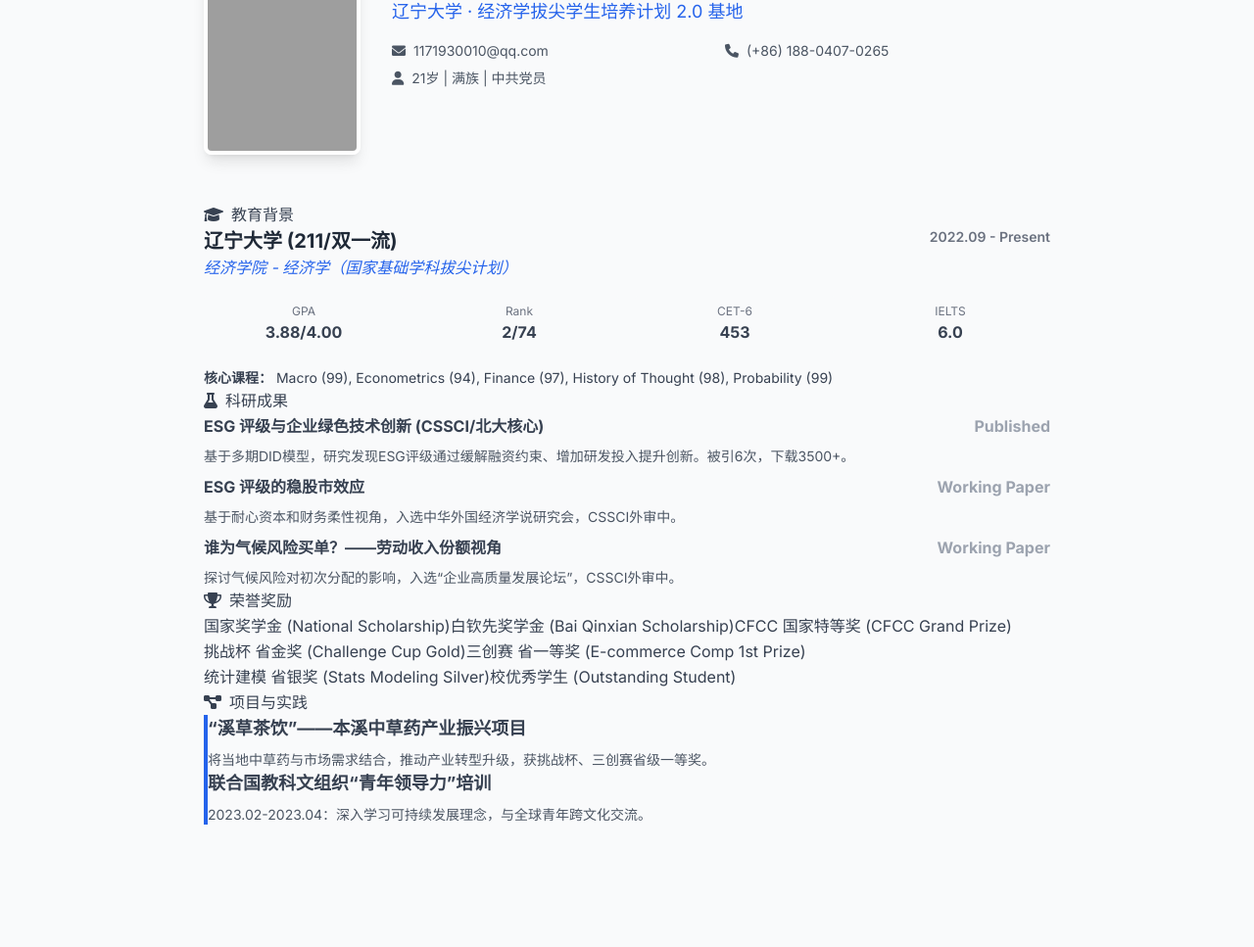
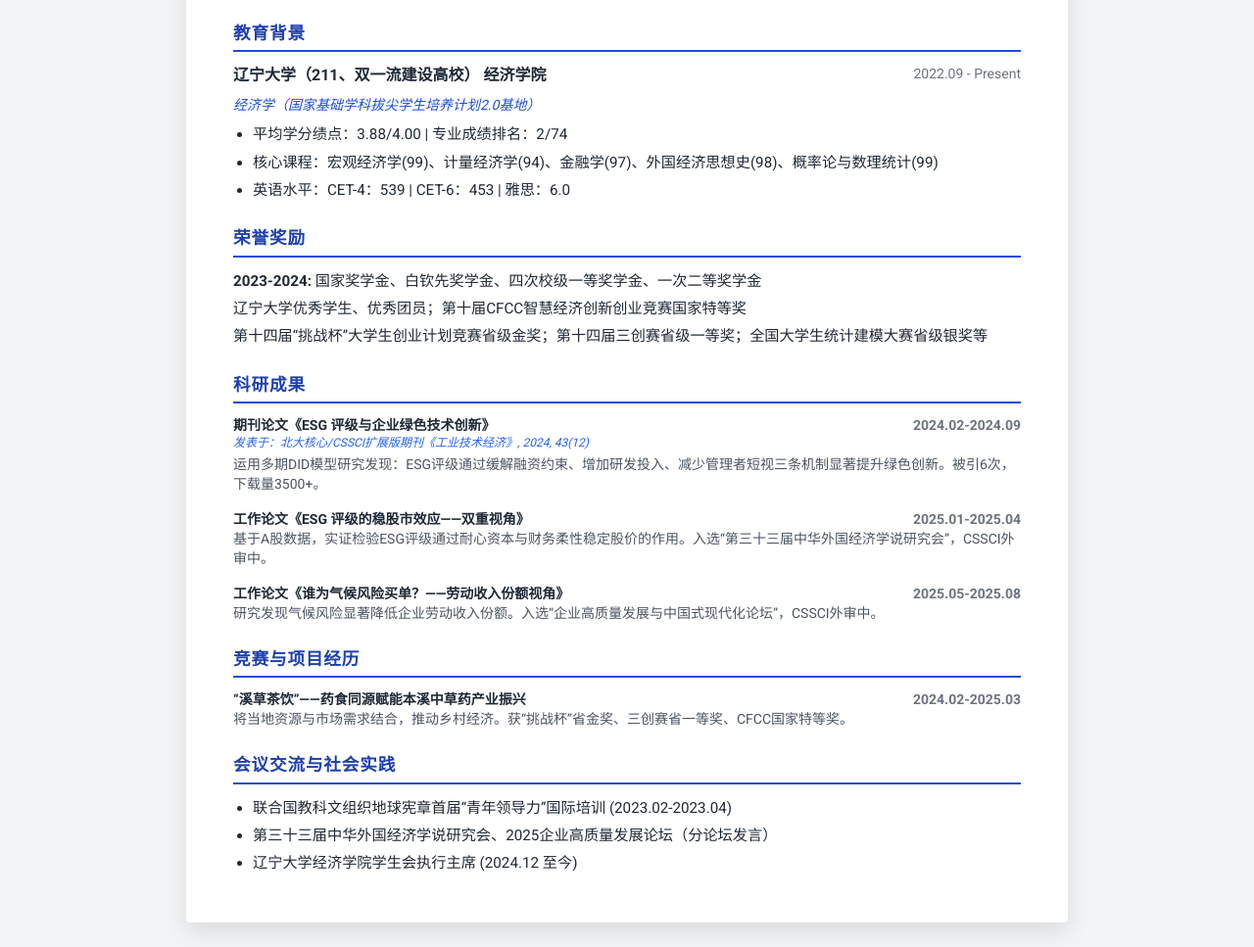
Before and after one commit to 1171930010-ai/1171930010-ai.github.io, a plain HTML site: page index.html in a window 1280 px wide. Shown: the part 159-1126 px from the top of the page at 98% size. Drawn offline with nearby package versions, Linux system fonts and the light colour scheme; grey boxes are pictures that could not be loaded.

Commit message:
Update index.html

```diff
--- a/index.html
+++ b/index.html
@@ -3,204 +3,187 @@
 <head>
     <meta charset="UTF-8">
     <meta name="viewport" content="width=device-width, initial-scale=1.0">
-    <title>刘航闻 | Hangwen Liu - Personal Resume</title>
+    <title>刘航闻 Hangwen Liu - Resume</title>
     <script src="https://cdn.tailwindcss.com"></script>
     <link rel="stylesheet" href="https://cdnjs.cloudflare.com/ajax/libs/font-awesome/6.0.0/css/all.min.css">
     <style>
-        @import url('https://fonts.googleapis.com/css2?family=Inter:wght@300;400;600;700&display=swap');
-        body { font-family: 'Inter', -apple-system, BlinkMacSystemFont, "Segoe UI", Roboto, sans-serif; }
-        .lang-en { display: none; }
-        .section-title { @apply text-2xl font-bold border-b-2 border-blue-600 pb-2 mb-6 mt-10 text-gray-800; }
-        .card { @apply bg-white p-6 rounded-lg shadow-sm border border-gray-100 hover:shadow-md transition-shadow mb-4; }
-        .tag { @apply inline-block px-3 py-1 text-xs font-semibold rounded-full bg-blue-100 text-blue-700 mr-2 mb-2; }
+        @import url('https://fonts.googleapis.com/css2?family=Noto+Sans+SC:wght@300;400;700&family=Roboto:wght@300;400;700&display=swap');
+        body { font-family: 'Roboto', 'Noto Sans SC', sans-serif; background-color: #f3f4f6; color: #1f2937; }
+        .resume-container { max-width: 900px; margin: 2rem auto; background: white; padding: 3rem; box-shadow: 0 10px 25px rgba(0,0,0,0.1); border-radius: 4px; }
+        .section-header { border-bottom: 2px solid #1d4ed8; margin-top: 1.5rem; margin-bottom: 0.75rem; padding-bottom: 0.25rem; color: #1e40af; font-weight: 700; font-size: 1.1rem; text-transform: uppercase; letter-spacing: 0.05em; }
+        .content-item { margin-bottom: 1rem; }
+        .date-text { color: #6b7280; font-size: 0.875rem; white-space: nowrap; }
+        .lang-switch { position: fixed; top: 20px; right: 20px; z-index: 100; }
+        .en-content { display: none; }
+        p, li { line-height: 1.6; font-size: 0.95rem; }
+        .grid-info div { border-right: 1px solid #e5e7eb; padding: 0 10px; }
+        .grid-info div:last-child { border-right: none; }
     </style>
 </head>
-<body class="bg-gray-50 text-gray-700 leading-relaxed">
+<body>
 
-    <nav class="sticky top-0 z-50 bg-white/80 backdrop-blur-md border-b border-gray-200">
-        <div class="max-w-4xl mx-auto px-4 py-3 flex justify-between items-center">
-            <span class="font-bold text-xl text-blue-600">Resume</span>
-            <button onclick="toggleLang()" class="bg-blue-600 hover:bg-blue-700 text-white px-4 py-2 rounded-lg text-sm font-medium transition-colors">
-                <i class="fas fa-language mr-2"></i><span id="langBtnText">Switch to English</span>
+    <div class="lang-switch">
+        <button onclick="toggleLang()" class="bg-blue-800 text-white px-5 py-2 rounded-full shadow-lg hover:bg-blue-700 transition">
+            <i class="fas fa-language mr-2"></i><span id="btnText">English Version</span>
         </button>
     </div>
-    </nav>
 
-    <main class="max-w-4xl mx-auto px-4 py-12">
-        <section class="flex flex-col md:flex-row gap-8 items-center md:items-start mb-12">
-            <img src="https://api.dujin.org/bing/1920x1080/m.php" alt="Profile" class="w-40 h-52 object-cover rounded-lg shadow-lg border-4 border-white"> <div class="flex-1 text-center md:text-left">
-                <h1 class="text-4xl font-extrabold text-gray-900 mb-2">
-                    <span class="lang-zh">刘航闻</span>
-                    <span class="lang-en">Hangwen Liu</span>
+    <div class="resume-container">
+        <header class="text-center mb-8">
+            <h1 class="text-3xl font-bold mb-3">
+                <span class="zh-content">刘航闻</span>
+                <span class="en-content">Hangwen Liu</span>
             </h1>
-                <p class="text-lg text-blue-600 font-medium mb-4">
-                    <span class="lang-zh">辽宁大学 · 经济学拔尖学生培养计划 2.0 基地</span>
-                    <span class="lang-en">Liaoning University · Top Economics Undergraduate Program 2.0</span>
+            <div class="flex justify-center flex-wrap gap-4 text-sm grid-info">
+                <div><i class="fas fa-envelope mr-1"></i> 1171930010@qq.com</div>
+                <div><i class="fas fa-phone mr-1"></i> (+86)188-0407-0265</div>
+                <div>
+                    <span class="zh-content">21 岁 | 男 | 满族 | 中共党员</span>
+                    <span class="en-content">21 Years Old | Male | Manchu | CPC Member</span>
+                </div>
+            </div>
+        </header>
+
+        <section>
+            <div class="section-header">
+                <span class="zh-content">教育背景</span>
+                <span class="en-content">Education Background</span>
+            </div>
+            <div class="flex justify-between items-start mb-2">
+                <div class="font-bold">
+                    <span class="zh-content">辽宁大学（211、双一流建设高校） 经济学院</span>
+                    <span class="en-content">Liaoning University (211 Project) School of Economics</span>
+                </div>
+                <div class="date-text">2022.09 - Present</div>
+            </div>
+            <p class="italic text-blue-700 text-sm mb-2">
+                <span class="zh-content">经济学（国家基础学科拔尖学生培养计划2.0基地）</span>
+                <span class="en-content">Economics (National Top-notch Undergraduate Foundation Program 2.0)</span>
             </p>
-                <div class="grid grid-cols-1 md:grid-cols-2 gap-2 text-sm text-gray-600">
-                    <div><i class="fas fa-envelope mr-2"></i>1171930010@qq.com</div>
-                    <div><i class="fas fa-phone mr-2"></i>(+86) 188-0407-0265</div>
-                    <div class="lang-zh"><i class="fas fa-user mr-2"></i>21岁 | 满族 | 中共党员</div>
-                    <div class="lang-en"><i class="fas fa-user mr-2"></i>21 Years Old | Manchu | CPC Member</div>
+            <ul class="list-disc ml-5 text-sm space-y-1">
+                <li>
+                    <span class="zh-content">平均学分绩点：3.88/4.00 | 专业成绩排名：2/74</span>
+                    <span class="en-content">GPA: 3.88/4.00 | Ranking: 2/74</span>
+                </li>
+                <li>
+                    <span class="zh-content">核心课程：宏观经济学(99)、计量经济学(94)、金融学(97)、外国经济思想史(98)、概率论与数理统计(99)</span>
+                    <span class="en-content">Core Courses: Macroeconomics (99), Econometrics (94), Finance (97), History of Foreign Economic Thought (98), Probability & Statistics (99)</span>
+                </li>
+                <li>
+                    <span class="zh-content">英语水平：CET-4：539 | CET-6：453 | 雅思：6.0</span>
+                    <span class="en-content">English: CET-4: 539 | CET-6: 453 | IELTS: 6.0</span>
+                </li>
+            </ul>
+        </section>
+
+        <section>
+            <div class="section-header">
+                <span class="zh-content">荣誉奖励</span>
+                <span class="en-content">Honors & Awards</span>
             </div>
+            <div class="text-sm space-y-1">
+                <p><strong>2023-2024:</strong> 国家奖学金、白钦先奖学金、四次校级一等奖学金、一次二等奖学金</p>
+                <p><span class="zh-content">辽宁大学优秀学生、优秀团员；第十届CFCC智慧经济创新创业竞赛国家特等奖</span><span class="en-content">Outstanding Student & League Member; 10th CFCC Smart Economy Innovation Comp. Grand Prize (National)</span></p>
+                <p><span class="zh-content">第十四届“挑战杯”大学生创业计划竞赛省级金奖；第十四届三创赛省级一等奖；全国大学生统计建模大赛省级银奖等</span><span class="en-content">14th "Challenge Cup" Provincial Gold; 14th E-commerce "Innovation, Creativity & Entrepreneurship" Provincial 1st; National Statistics Modeling Provincial Silver</span></p>
             </div>
         </section>
 
         <section>
-            <h2 class="section-title">
-                <span class="lang-zh"><i class="fas fa-graduation-cap mr-2"></i>教育背景</span>
-                <span class="lang-en"><i class="fas fa-graduation-cap mr-2"></i>Education</span>
-            </h2>
-            <div class="card">
-                <div class="flex justify-between items-start mb-4">
-                    <div>
-                        <h3 class="text-xl font-bold text-gray-800">
-                            <span class="lang-zh">辽宁大学 (211/双一流)</span>
-                            <span class="lang-en">Liaoning University (211 Project)</span>
-                        </h3>
-                        <p class="text-blue-600 italic">
-                            <span class="lang-zh">经济学院 - 经济学（国家基础学科拔尖计划）</span>
-                            <span class="lang-en">School of Economics - Economics (National Top-notch Base)</span>
+            <div class="section-header">
+                <span class="zh-content">科研成果</span>
+                <span class="en-content">Research Achievements</span>
+            </div>
+            <div class="content-item">
+                <div class="flex justify-between font-bold text-sm">
+                    <span><span class="zh-content">期刊论文《ESG 评级与企业绿色技术创新》</span><span class="en-content">Paper: ESG Ratings and Corporate Green Innovation</span></span>
+                    <span class="date-text">2024.02-2024.09</span>
+                </div>
+                <p class="text-xs text-blue-600 mb-1 italic">
+                    <span class="zh-content">发表于：北大核心/CSSCI扩展版期刊《工业技术经济》, 2024, 43(12)</span>
+                    <span class="en-content">Published: "Industrial Technological Economics" (CSSCI/PKU Core)</span>
+                </p>
+                <p class="text-sm text-gray-600">
+                    <span class="zh-content">运用多期DID模型研究发现：ESG评级通过缓解融资约束、增加研发投入、减少管理者短视三条机制显著提升绿色创新。被引6次，下载量3500+。</span>
+                    <span class="en-content">Using multi-period DID model: ESG ratings significantly enhance green innovation via easing financing constraints and increasing R&D. Cited 6 times, 3500+ downloads.</span>
                 </p>
             </div>
-                    <span class="text-sm font-semibold text-gray-500">2022.09 - Present</span>
+            <div class="content-item">
+                <div class="flex justify-between font-bold text-sm">
+                    <span><span class="zh-content">工作论文《ESG 评级的稳股市效应——双重视角》</span><span class="en-content">Working Paper: Stock Market Stabilization of ESG Ratings</span></span>
+                    <span class="date-text">2025.01-2025.04</span>
                 </div>
-                <div class="grid grid-cols-2 md:grid-cols-4 gap-4 mb-4">
-                    <div class="bg-gray-50 p-2 rounded text-center">
-                        <p class="text-xs text-gray-500">GPA</p>
-                        <p class="font-bold">3.88/4.00</p>
+                <p class="text-sm text-gray-600">
+                    <span class="zh-content">基于A股数据，实证检验ESG评级通过耐心资本与财务柔性稳定股价的作用。入选“第三十三届中华外国经济学说研究会”，CSSCI外审中。</span>
+                    <span class="en-content">Examined stabilization via patient capital and financial flexibility. Selected for 33rd National Conference; under review at CSSCI.</span>
+                </p>
             </div>
-                    <div class="bg-gray-50 p-2 rounded text-center">
-                        <p class="text-xs text-gray-500">Rank</p>
-                        <p class="font-bold">2/74</p>
+            <div class="content-item">
+                <div class="flex justify-between font-bold text-sm">
+                    <span><span class="zh-content">工作论文《谁为气候风险买单？——劳动收入份额视角》</span><span class="en-content">Working Paper: Who Pays for Climate Risk? Labor Income Share</span></span>
+                    <span class="date-text">2025.05-2025.08</span>
                 </div>
-                    <div class="bg-gray-50 p-2 rounded text-center">
-                        <p class="text-xs text-gray-500">CET-6</p>
-                        <p class="font-bold">453</p>
-                    </div>
-                    <div class="bg-gray-50 p-2 rounded text-center">
-                        <p class="text-xs text-gray-500">IELTS</p>
-                        <p class="font-bold">6.0</p>
-                    </div>
-                </div>
-                <p class="text-sm">
-                    <strong><span class="lang-zh">核心课程：</span><span class="lang-en">Core Courses:</span></strong>
-                    Macro (99), Econometrics (94), Finance (97), History of Thought (98), Probability (99)
+                <p class="text-sm text-gray-600">
+                    <span class="zh-content">研究发现气候风险显著降低企业劳动收入份额。入选“企业高质量发展与中国式现代化论坛”，CSSCI外审中。</span>
+                    <span class="en-content">Analyzed climate risk's impact on labor income share. Selected for "High-quality Development Forum"; under review at CSSCI.</span>
                 </p>
             </div>
         </section>
 
         <section>
-            <h2 class="section-title">
-                <span class="lang-zh"><i class="fas fa-flask mr-2"></i>科研成果</span>
-                <span class="lang-en"><i class="fas fa-flask mr-2"></i>Research</span>
-            </h2>
-
-            <div class="card">
-                <div class="flex justify-between font-bold mb-2">
-                    <span class="lang-zh">ESG 评级与企业绿色技术创新 (CSSCI/北大核心)</span>
-                    <span class="lang-en">ESG Ratings and Corporate Green Innovation (CSSCI)</span>
-                    <span class="text-gray-400">Published</span>
+            <div class="section-header">
+                <span class="zh-content">竞赛与项目经历</span>
+                <span class="en-content">Competitions & Projects</span>
             </div>
-                <p class="text-sm text-gray-600 mb-2">
-                    <span class="lang-zh">基于多期DID模型，研究发现ESG评级通过缓解融资约束、增加研发投入提升创新。被引6次，下载3500+。</span>
-                    <span class="lang-en">Using multi-period DID, found ESG ratings enhance innovation by easing financing constraints. Cited 6, Downloads 3500+.</span>
-                </p>
-            </div>
-
-            <div class="card">
-                <div class="flex justify-between font-bold mb-2">
-                    <span class="lang-zh">ESG 评级的稳股市效应</span>
-                    <span class="lang-en">Stock Market Stabilization Effect of ESG</span>
-                    <span class="text-gray-400">Working Paper</span>
-                </div>
-                <p class="text-sm text-gray-600 mb-2">
-                    <span class="lang-zh">基于耐心资本和财务柔性视角，入选中华外国经济学说研究会，CSSCI外审中。</span>
-                    <span class="lang-en">Focused on patient capital. Selected for National Academic Conference, under review at CSSCI journal.</span>
-                </p>
-            </div>
-
-            <div class="card">
-                <div class="flex justify-between font-bold mb-2">
-                    <span class="lang-zh">谁为气候风险买单？——劳动收入份额视角</span>
-                    <span class="lang-en">Who Pays for Climate Risk? - Labor Income Share</span>
-                    <span class="text-gray-400">Working Paper</span>
+            <div class="content-item">
+                <div class="flex justify-between font-bold text-sm">
+                    <span><span class="zh-content">“溪草茶饮”——药食同源赋能本溪中草药产业振兴</span><span class="en-content">"Xicao Tea" - Revitalizing Benxi Herbal Industry</span></span>
+                    <span class="date-text">2024.02-2025.03</span>
                 </div>
                 <p class="text-sm text-gray-600">
-                    <span class="lang-zh">探讨气候风险对初次分配的影响，入选“企业高质量发展论坛”，CSSCI外审中。</span>
-                    <span class="lang-en">Investigated climate impact on labor share. Selected for "High-quality Development Forum".</span>
+                    <span class="zh-content">将当地资源与市场需求结合，推动乡村经济。获“挑战杯”省金奖、三创赛省一等奖、CFCC国家特等奖。</span>
+                    <span class="en-content">Promoted rural economy by branding local herbs. Won Challenge Cup Gold and CFCC National Grand Prize.</span>
                 </p>
             </div>
         </section>
 
         <section>
-            <h2 class="section-title">
-                <span class="lang-zh"><i class="fas fa-trophy mr-2"></i>荣誉奖励</span>
-                <span class="lang-en"><i class="fas fa-trophy mr-2"></i>Honors & Awards</span>
-            </h2>
-            <div class="flex flex-wrap">
-                <span class="tag">国家奖学金 (National Scholarship)</span>
-                <span class="tag">白钦先奖学金 (Bai Qinxian Scholarship)</span>
-                <span class="tag">CFCC 国家特等奖 (CFCC Grand Prize)</span>
-                <span class="tag">挑战杯 省金奖 (Challenge Cup Gold)</span>
-                <span class="tag">三创赛 省一等奖 (E-commerce Comp 1st Prize)</span>
-                <span class="tag">统计建模 省银奖 (Stats Modeling Silver)</span>
-                <span class="tag">校优秀学生 (Outstanding Student)</span>
+            <div class="section-header">
+                <span class="zh-content">会议交流与社会实践</span>
+                <span class="en-content">Conferences & Practice</span>
             </div>
+            <ul class="list-disc ml-5 text-sm space-y-1">
+                <li>
+                    <span class="zh-content">联合国教科文组织地球宪章首届“青年领导力”国际培训 (2023.02-2023.04)</span>
+                    <span class="en-content">UNESCO Earth Charter 1st "Youth Leadership" Training (2023.02-2023.04)</span>
+                </li>
+                <li>
+                    <span class="zh-content">第三十三届中华外国经济学说研究会、2025企业高质量发展论坛（分论坛发言）</span>
+                    <span class="en-content">33rd National Conference of Foreign Economic Thought; 2025 High-quality Development Forum (Speaker)</span>
+                </li>
+                <li>
+                    <span class="zh-content">辽宁大学经济学院学生会执行主席 (2024.12 至今)</span>
+                    <span class="en-content">Executive President, Student Union, School of Economics, LNU (2024.12 - Present)</span>
+                </li>
+            </ul>
         </section>
-
-        <section>
-            <h2 class="section-title">
-                <span class="lang-zh"><i class="fas fa-project-diagram mr-2"></i>项目与实践</span>
-                <span class="lang-en"><i class="fas fa-project-diagram mr-2"></i>Projects & Practice</span>
-            </h2>
-            <div class="card border-l-4 border-l-blue-600">
-                <h3 class="font-bold text-lg mb-2">
-                    <span class="lang-zh">“溪草茶饮”——本溪中草药产业振兴项目</span>
-                    <span class="lang-en">"Xicao Tea" - Herbal Medicine Revitalization</span>
-                </h3>
-                <p class="text-sm text-gray-600">
-                    <span class="lang-zh">将当地中草药与市场需求结合，推动产业转型升级，获挑战杯、三创赛省级一等奖。</span>
-                    <span class="lang-en">Integrated local herbs with market demand. Won multiple provincial 1st prizes in innovation competitions.</span>
-                </p>
     </div>
-            <div class="card border-l-4 border-l-blue-600">
-                <h3 class="font-bold text-lg mb-2">
-                    <span class="lang-zh">联合国教科文组织“青年领导力”培训</span>
-                    <span class="lang-en">UNESCO "Youth Leadership" Training</span>
-                </h3>
-                <p class="text-sm text-gray-600">
-                    <span class="lang-zh">2023.02-2023.04：深入学习可持续发展理念，与全球青年跨文化交流。</span>
-                    <span class="lang-en">10-week international program on sustainable development and leadership.</span>
-                </p>
-            </div>
-        </section>
-
-    </main>
-
-    <footer class="bg-gray-100 py-10 mt-20 border-t border-gray-200">
-        <div class="max-w-4xl mx-auto px-4 text-center">
-            <p class="text-gray-500 text-sm">© 2025 Hangwen Liu. Built with Tailwind CSS.</p>
-        </div>
-    </footer>
 
     <script>
-        let currentLang = 'zh';
         function toggleLang() {
-            const zhElements = document.querySelectorAll('.lang-zh');
-            const enElements = document.querySelectorAll('.lang-en');
-            const btnText = document.getElementById('langBtnText');
-
-            if (currentLang === 'zh') {
-                zhElements.forEach(el => el.style.display = 'none');
-                enElements.forEach(el => el.style.display = 'inline-block');
-                btnText.innerText = '切换至中文';
-                currentLang = 'en';
+            const zh = document.querySelectorAll('.zh-content');
+            const en = document.querySelectorAll('.en-content');
+            const btn = document.getElementById('btnText');
+            if (en[0].style.display === 'inline-block' || en[0].style.display === 'block') {
+                zh.forEach(el => el.style.display = 'inline-block');
+                en.forEach(el => el.style.display = 'none');
+                btn.innerText = "English Version";
             } else {
-                zhElements.forEach(el => el.style.display = 'inline-block');
-                enElements.forEach(el => el.style.display = 'none');
-                btnText.innerText = 'Switch to English';
-                currentLang = 'zh';
+                zh.forEach(el => el.style.display = 'none');
+                en.forEach(el => {
+                    if(el.tagName === 'SPAN') el.style.display = 'inline-block';
+                    else el.style.display = 'block';
+                });
+                btn.innerText = "切换至中文";
             }
         }
     </script>
```
Lines whose indentation alone changed are shown as unchanged.
